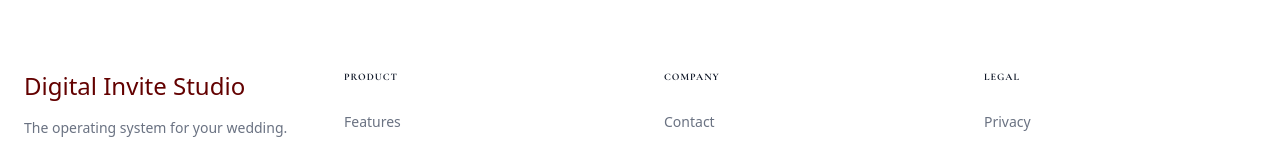
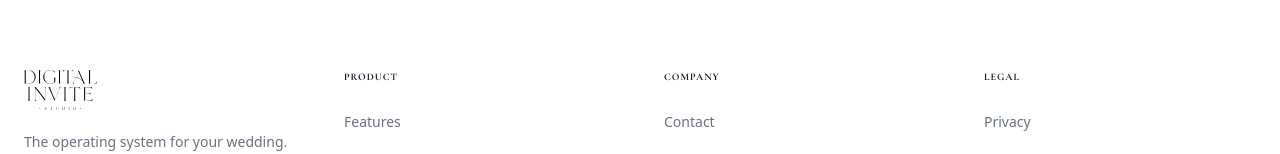
Before and after one commit to goncalomartinsoliveira-oss/digital-invite-studio, a Next.js app: page /en/templates/noir-01 in a window 1280 px wide. Shown: the part 4170-4324 px from the top of the page. Built offline with nearby package versions, Linux system fonts and the light colour scheme; no server answers.

Commit message:
Show the brand logo instead of the name as text in the footer

```diff
--- a/components/site/Footer.tsx
+++ b/components/site/Footer.tsx
@@ -33,12 +33,12 @@ export default function Footer({ brand }: { brand?: Brand }) {
         <div className="grid grid-cols-1 md:grid-cols-4 gap-12 mb-16">
           <div className="md:col-span-1">
             {brand?.websiteUrl ? (
-              <a href={brand.websiteUrl} target="_blank" rel="noopener noreferrer" className="font-serif text-2xl text-brand block mb-4">
-                {brand.name}
+              <a href={brand.websiteUrl} target="_blank" rel="noopener noreferrer" className="inline-block mb-4">
+                <img src={brand.logo} alt={brand.logoAlt ?? brand.name} className="h-10 w-auto" />
               </a>
             ) : (
-              <Link href={`/${locale}`} className="font-serif text-2xl text-brand block mb-4">
-                {brand?.name ?? "Digital Invite Studio"}
+              <Link href={`/${locale}`} className="inline-block mb-4">
+                <img src={brand?.logo ?? "/logo-dis.svg"} alt={brand?.logoAlt ?? "Digital Invite Studio"} className="h-10 w-auto" />
               </Link>
             )}
             <p className="text-sm text-gray-500">
```
